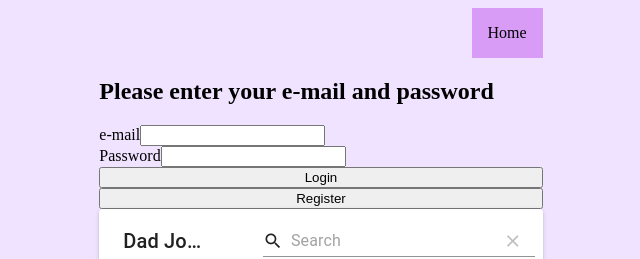
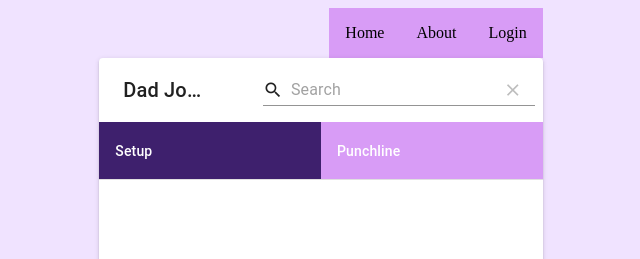
Before and after one commit to Bw-pt-Dad-Jokes-6/Front-End-, a React (Create React App) app: page / in a window 1280 px wide. Shown: the top 259 px of the page, without its empty margins (319-959 px from the left). Built offline with nearby package versions, Linux system fonts and the light colour scheme; no server answers.

Commit message:
added logic to hide and show the login

```diff
--- a/src/App.js
+++ b/src/App.js
@@ -5,6 +5,7 @@ import { BrowserRouter as Router, Route, Switch } from 'react-router-dom';
 // modules
 import {APIContext} from './contexts/APIContext'
 import {UserContext} from './contexts/UserContext'
+import {UIContext} from './contexts/UIContext'
 import Login from './components/Login';
 import JokeList from './components/JokeList'
 import PrivateRoute from './components/PrivateRoute'
@@ -27,11 +28,42 @@ function App() {
   const [updater, setUpdater] = useState(false)
 
   // User State
-  const[userState, setUserState] = useState({})
+  const [userState, setUserState] = useState({})
+
+  // UI State
+  const [loginToggle, setLoginToggle] = useState(false)
+  const [columns] = useState(
+    [
+      {
+        field: "joke_body",
+        title: "Setup",
+        cellStyle: {
+          backgroundColor: '#f0e3ff',
+        },
+        headerStyle: {
+          backgroundColor: '#d89cf6',
+          color: '#FFF'
+        }
+      },
+      {
+        field: "punchline",
+        title: "Punchline",
+        cellStyle: {
+          backgroundColor: '#916dd5',
+          color: '#FFF'
+        },
+        headerStyle: {
+          backgroundColor: '#3e206d',
+          color: '#FFF'
+        }
+      }
+    ]
+  )
 
   return (
     <APIContext.Provider value={{baseURL, jokesSlug, addJokeSlug, deleteJokeSlug, updateJokeSlug, updater, setUpdater, apiAuthLoginUrlSlug, apiAuthRegisterUrlSlug}}>
     <UserContext.Provider value={{userState, setUserState}}>
+    <UIContext.Provider value={{loginToggle, setLoginToggle, columns}}>
       <Router>
         <Switch>
           <Route exact path='/'>
@@ -40,6 +72,7 @@ function App() {
           <PrivateRoute path='/jokes' component={JokeList} />
         </Switch>
       </Router>
+    </UIContext.Provider>
     </UserContext.Provider>
     </APIContext.Provider>
   );
--- a/src/App.scss
+++ b/src/App.scss
@@ -35,3 +35,7 @@ img {
  border-radius: 30px;
  filter: grayscale(10%) sepia(100%) hue-rotate(200deg) opacity(.9);
 }
+
+.hidden {
+  display: none
+}
--- a/src/components/Header.js
+++ b/src/components/Header.js
@@ -1,27 +1,52 @@
 import React, {useContext} from 'react'
 
 import {APIContext} from '../contexts/APIContext'
+import {UIContext} from '../contexts/UIContext'
 
 const Header = (props) => {
   //console.log(props)
 
   const {updater, setUpdater} = useContext(APIContext)
+  const {loginToggle, setLoginToggle} = useContext(UIContext)
 
   return(
     <header>
       <nav>
+      <div
+        className="headerButton"
+        onClick={(e)=>{
+          e.preventDefault()
+          console.log("click")
+        }}
+      >
+        Home
+      </div>
+      <div
+        className="headerButton"
+        onClick={(e)=>{
+          e.preventDefault()
+          console.log("click")
+        }}
+      >
+        About
+      </div>
         {localStorage.getItem("token") ?  (
-          <div class="headerButton"
+          <div className="headerButton"
             onClick={(e)=>{
               e.preventDefault()
               localStorage.removeItem("token")
               setUpdater(!updater)
             }}
           >Log Out</div>) : (
-          <div class="headerButton">
-            Home
-          </div>
-        )}
+              <div
+                className="headerButton"
+                onClick={(e)=>{
+                  e.preventDefault()
+                  setLoginToggle(!loginToggle)
+                }}
+              >Login</div>
+          )
+        }
       </nav>
     </header>
   )
--- a/src/components/Login.js
+++ b/src/components/Login.js
@@ -9,6 +9,7 @@ import * as Yup from 'yup'
 //modules
 import {APIContext} from '../contexts/APIContext'
 import {UserContext} from '../contexts/UserContext'
+import {UIContext} from '../contexts/UIContext'
 import Header from './Header'
 import HomeJokeList from './HomeJokeList'
 
@@ -17,6 +18,7 @@ const Login = (props) => {
   //context destructuring
   const {baseURL, apiAuthLoginUrlSlug, apiAuthRegisterUrlSlug} = useContext(APIContext)
   const {setUserState} = useContext(UserContext)
+  const {loginToggle} = useContext(UIContext)
 
   //initial data for the login values in form
   const [login, setLogin] = useState({
@@ -86,7 +88,7 @@ const Login = (props) => {
         <>
           <Header />
           <article>
-            <section>
+            <section className={ loginToggle ? '' : 'hidden'}>
               <h2>
                 {bannerMessage}
               </h2>
@@ -142,7 +144,7 @@ const Login = (props) => {
             <section>
               <HomeJokeList />
             </section>
-            <img src="https://images.unsplash.com/photo-1464998857633-50e59fbf2fe6?ixlib=rb-1.2.1&ixid=eyJhcHBfaWQiOjEyMDd9&auto=format&fit=crop&w=1050&q=80" />
+            <img src="https://images.unsplash.com/photo-1464998857633-50e59fbf2fe6?ixlib=rb-1.2.1&ixid=eyJhcHBfaWQiOjEyMDd9&auto=format&fit=crop&w=1050&q=80" alt="Father and Son Laughing a a joke" />
           </article>
         </>
         )
--- /dev/null
+++ b/src/contexts/UIContext.js
@@ -0,0 +1,3 @@
+import {createContext} from 'react'
+
+export const UIContext = createContext()
```
